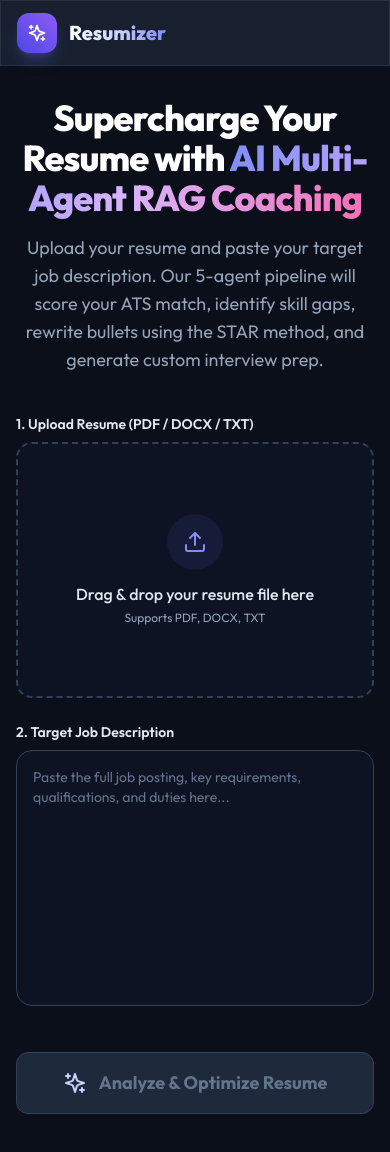
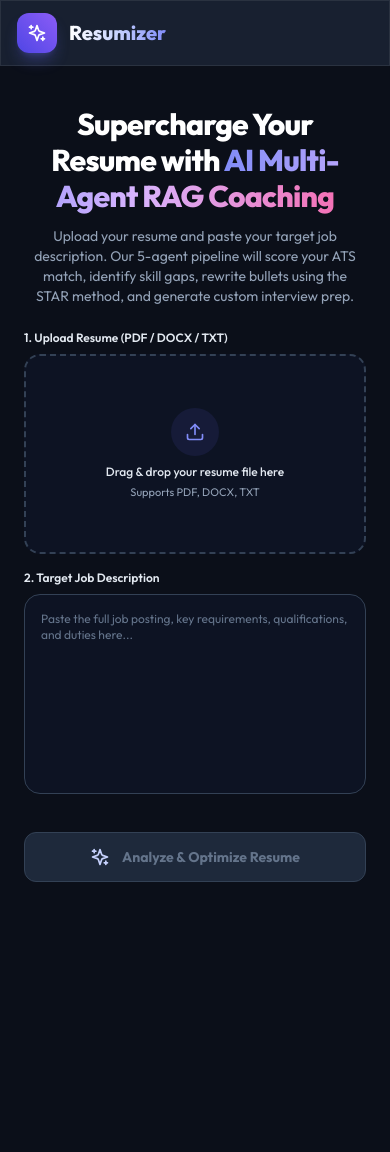
Before and after one commit to Retep-dev/Resumizer, a React (Vite) app in the folder frontend/: page / in a window 390 px wide. Shown: the top 1152 px of the page. After the commit the page ends 922 px from the top, so only its background shows below. Built offline with nearby package versions, Linux system fonts and the light colour scheme.

Commit message:
UI: Enhance full fluid responsiveness across mobile, tablet, and desktop screens

```diff
--- a/frontend/src/App.jsx
+++ b/frontend/src/App.jsx
@@ -45,10 +45,10 @@ export default function App() {
   };
 
   return (
-    <div className="min-h-screen bg-[#0b0f19] text-slate-100 flex flex-col font-sans">
+    <div className="min-h-screen bg-[#0b0f19] text-slate-100 flex flex-col font-sans antialiased overflow-x-hidden">
       <Navbar onReset={analysisData ? handleReset : null} />
 
-      <main className="flex-1 pb-16">
+      <main className="flex-1 w-full max-w-7xl mx-auto px-4 sm:px-6 lg:px-8 py-6 sm:py-8 space-y-6 sm:space-y-8">
         {!analysisData ? (
           <FileUploader
             onAnalyze={handleAnalyze}
@@ -56,73 +56,75 @@ export default function App() {
             error={error}
           />
         ) : (
-          <div className="max-w-7xl mx-auto px-4 sm:px-6 lg:px-8 py-8 space-y-8">
-            {/* Header summary banner */}
-            <div className="glass-panel p-6 rounded-3xl border border-slate-800 flex flex-col md:flex-row items-center justify-between gap-4">
-              <div>
-                <h2 className="text-2xl font-extrabold text-white">
-                  Analysis Complete for <span className="text-indigo-400">{analysisData.analysis.resume_data.full_name}</span>
+          <div className="space-y-6 sm:space-y-8 w-full">
+            {/* Responsive Header summary banner */}
+            <div className="glass-panel p-4 sm:p-6 rounded-3xl border border-slate-800 flex flex-col lg:flex-row items-center justify-between gap-4">
+              <div className="text-center lg:text-left w-full lg:w-auto">
+                <h2 className="text-xl sm:text-2xl font-extrabold text-white">
+                  Analysis Complete for <span className="text-indigo-400">{analysisData.analysis.resume_data.full_name || 'Candidate'}</span>
                 </h2>
-                <p className="text-xs text-slate-400 mt-1">
+                <p className="text-xs text-slate-400 mt-1 truncate max-w-xs sm:max-w-md mx-auto lg:mx-0">
                   Session ID: <code className="text-slate-300 font-mono">{analysisData.session_id}</code>
                 </p>
               </div>
 
-              {/* Navigation Tabs */}
-              <div className="flex flex-wrap items-center gap-2 p-1.5 rounded-2xl bg-slate-900 border border-slate-800">
+              {/* Scrollable Responsive Navigation Tabs */}
+              <div className="w-full lg:w-auto overflow-x-auto pb-1 lg:pb-0 scrollbar-none">
+                <div className="flex items-center gap-1.5 sm:gap-2 p-1.5 rounded-2xl bg-slate-900 border border-slate-800 min-w-max">
                   <button
                     onClick={() => setActiveTab('overview')}
-                  className={`flex items-center space-x-2 px-4 py-2 rounded-xl text-xs font-semibold transition ${
+                    className={`flex items-center space-x-1.5 sm:space-x-2 px-3 sm:px-4 py-2 rounded-xl text-xs font-semibold transition ${
                       activeTab === 'overview'
                         ? 'bg-indigo-600 text-white shadow-md'
                         : 'text-slate-400 hover:text-white hover:bg-slate-800'
                     }`}
                   >
-                  <Award className="h-4 w-4" />
+                    <Award className="h-3.5 w-3.5 sm:h-4 sm:w-4" />
                     <span>ATS & Gaps</span>
                   </button>
 
                   <button
                     onClick={() => setActiveTab('rewrite')}
-                  className={`flex items-center space-x-2 px-4 py-2 rounded-xl text-xs font-semibold transition ${
+                    className={`flex items-center space-x-1.5 sm:space-x-2 px-3 sm:px-4 py-2 rounded-xl text-xs font-semibold transition ${
                       activeTab === 'rewrite'
                         ? 'bg-indigo-600 text-white shadow-md'
                         : 'text-slate-400 hover:text-white hover:bg-slate-800'
                     }`}
                   >
-                  <FileEdit className="h-4 w-4" />
+                    <FileEdit className="h-3.5 w-3.5 sm:h-4 sm:w-4" />
                     <span>STAR Rewriter</span>
                   </button>
 
                   <button
                     onClick={() => setActiveTab('interview')}
-                  className={`flex items-center space-x-2 px-4 py-2 rounded-xl text-xs font-semibold transition ${
+                    className={`flex items-center space-x-1.5 sm:space-x-2 px-3 sm:px-4 py-2 rounded-xl text-xs font-semibold transition ${
                       activeTab === 'interview'
                         ? 'bg-indigo-600 text-white shadow-md'
                         : 'text-slate-400 hover:text-white hover:bg-slate-800'
                     }`}
                   >
-                  <HelpCircle className="h-4 w-4" />
+                    <HelpCircle className="h-3.5 w-3.5 sm:h-4 sm:w-4" />
                     <span>Interview Prep</span>
                   </button>
 
                   <button
                     onClick={() => setActiveTab('chat')}
-                  className={`flex items-center space-x-2 px-4 py-2 rounded-xl text-xs font-semibold transition ${
+                    className={`flex items-center space-x-1.5 sm:space-x-2 px-3 sm:px-4 py-2 rounded-xl text-xs font-semibold transition ${
                       activeTab === 'chat'
                         ? 'bg-indigo-600 text-white shadow-md'
                         : 'text-slate-400 hover:text-white hover:bg-slate-800'
                     }`}
                   >
-                  <MessageSquare className="h-4 w-4" />
+                    <MessageSquare className="h-3.5 w-3.5 sm:h-4 sm:w-4" />
                     <span>AI Career Coach</span>
                   </button>
+                </div>
               </div>
             </div>
 
             {/* Tab Views */}
             {activeTab === 'overview' && (
-              <div className="space-y-8">
+              <div className="space-y-6 sm:space-y-8 w-full">
                 <ATSScoreCard atsScore={analysisData.analysis.ats_score} />
                 <SkillGapView skillGap={analysisData.analysis.skill_gap} />
               </div>
--- a/frontend/src/components/ATSScoreCard.jsx
+++ b/frontend/src/components/ATSScoreCard.jsx
@@ -11,34 +11,34 @@ export default function ATSScoreCard({ atsScore }) {
   };
 
   return (
-    <div className="glass-panel p-6 rounded-3xl border border-slate-800 space-y-6">
-      <div className="flex flex-col md:flex-row items-center justify-between gap-6 pb-6 border-b border-slate-800">
+    <div className="glass-panel p-4 sm:p-6 rounded-3xl border border-slate-800 space-y-6 w-full">
+      <div className="flex flex-col lg:flex-row items-center justify-between gap-6 pb-6 border-b border-slate-800">
         {/* Overall Score Meter */}
-        <div className="flex items-center space-x-5">
-          <div className={`h-24 w-24 rounded-2xl border-2 flex flex-col items-center justify-center font-extrabold ${getScoreColor(atsScore.overall_score)}`}>
-            <span className="text-3xl">{atsScore.overall_score}</span>
-            <span className="text-[10px] uppercase font-bold tracking-widest text-slate-400">/ 100</span>
+        <div className="flex flex-col sm:flex-row items-center text-center sm:text-left space-y-3 sm:space-y-0 sm:space-x-5 w-full lg:w-auto">
+          <div className={`h-20 w-20 sm:h-24 sm:w-24 rounded-2xl border-2 flex flex-col items-center justify-center font-extrabold shrink-0 ${getScoreColor(atsScore.overall_score)}`}>
+            <span className="text-2xl sm:text-3xl">{atsScore.overall_score}</span>
+            <span className="text-[9px] sm:text-[10px] uppercase font-bold tracking-widest text-slate-400">/ 100</span>
           </div>
           <div>
-            <div className="flex items-center space-x-2">
+            <div className="flex items-center justify-center sm:justify-start space-x-2">
               <Award className="h-5 w-5 text-indigo-400" />
-              <h2 className="text-xl font-bold text-white">Overall ATS Match Score</h2>
+              <h2 className="text-lg sm:text-xl font-bold text-white">Overall ATS Match Score</h2>
             </div>
-            <p className="text-slate-400 text-sm mt-1 max-w-md">
+            <p className="text-slate-400 text-xs sm:text-sm mt-1 max-w-md">
               {atsScore.breakdown_summary}
             </p>
           </div>
         </div>
 
         {/* Metric Progress Bars */}
-        <div className="w-full md:w-72 space-y-3">
+        <div className="w-full lg:w-80 space-y-3">
           <div>
             <div className="flex justify-between text-xs font-semibold mb-1">
               <span className="text-slate-300">Keyword Match</span>
               <span className="text-indigo-400">{atsScore.keyword_match_score}%</span>
             </div>
             <div className="h-2 w-full bg-slate-800 rounded-full overflow-hidden">
-              <div className="h-full bg-indigo-500 rounded-full" style={{ width: `${atsScore.keyword_match_score}%` }}></div>
+              <div className="h-full bg-indigo-500 rounded-full transition-all duration-500" style={{ width: `${atsScore.keyword_match_score}%` }}></div>
             </div>
           </div>
 
@@ -48,7 +48,7 @@ export default function ATSScoreCard({ atsScore }) {
               <span className="text-purple-400">{atsScore.experience_match_score}%</span>
             </div>
             <div className="h-2 w-full bg-slate-800 rounded-full overflow-hidden">
-              <div className="h-full bg-purple-500 rounded-full" style={{ width: `${atsScore.experience_match_score}%` }}></div>
+              <div className="h-full bg-purple-500 rounded-full transition-all duration-500" style={{ width: `${atsScore.experience_match_score}%` }}></div>
             </div>
           </div>
 
@@ -58,7 +58,7 @@ export default function ATSScoreCard({ atsScore }) {
               <span className="text-emerald-400">{atsScore.formatting_score}%</span>
             </div>
             <div className="h-2 w-full bg-slate-800 rounded-full overflow-hidden">
-              <div className="h-full bg-emerald-500 rounded-full" style={{ width: `${atsScore.formatting_score}%` }}></div>
+              <div className="h-full bg-emerald-500 rounded-full transition-all duration-500" style={{ width: `${atsScore.formatting_score}%` }}></div>
             </div>
           </div>
         </div>
@@ -70,11 +70,11 @@ export default function ATSScoreCard({ atsScore }) {
         <div className="p-4 rounded-2xl bg-emerald-500/5 border border-emerald-500/20">
           <div className="flex items-center space-x-2 mb-3">
             <CheckCircle className="h-4 w-4 text-emerald-400" />
-            <h4 className="font-semibold text-sm text-emerald-300">Matched Keywords ({atsScore.matched_keywords?.length || 0})</h4>
+            <h4 className="font-semibold text-xs sm:text-sm text-emerald-300">Matched Keywords ({atsScore.matched_keywords?.length || 0})</h4>
           </div>
           <div className="flex flex-wrap gap-1.5">
             {atsScore.matched_keywords?.map((kw, i) => (
-              <span key={i} className="px-2.5 py-1 rounded-md text-xs font-medium bg-emerald-500/10 text-emerald-300 border border-emerald-500/20">
+              <span key={i} className="px-2.5 py-1 rounded-md text-[11px] sm:text-xs font-medium bg-emerald-500/10 text-emerald-300 border border-emerald-500/20">
                 {kw}
               </span>
             ))}
@@ -85,11 +85,11 @@ export default function ATSScoreCard({ atsScore }) {
         <div className="p-4 rounded-2xl bg-rose-500/5 border border-rose-500/20">
           <div className="flex items-center space-x-2 mb-3">
             <AlertTriangle className="h-4 w-4 text-rose-400" />
-            <h4 className="font-semibold text-sm text-rose-300">Missing Critical Keywords ({atsScore.missing_keywords?.length || 0})</h4>
+            <h4 className="font-semibold text-xs sm:text-sm text-rose-300">Missing Critical Keywords ({atsScore.missing_keywords?.length || 0})</h4>
           </div>
           <div className="flex flex-wrap gap-1.5">
             {atsScore.missing_keywords?.map((kw, i) => (
-              <span key={i} className="px-2.5 py-1 rounded-md text-xs font-medium bg-rose-500/10 text-rose-300 border border-rose-500/20">
+              <span key={i} className="px-2.5 py-1 rounded-md text-[11px] sm:text-xs font-medium bg-rose-500/10 text-rose-300 border border-rose-500/20">
                 {kw}
               </span>
             ))}
--- a/frontend/src/components/FileUploader.jsx
+++ b/frontend/src/components/FileUploader.jsx
@@ -26,38 +26,38 @@ export default function FileUploader({ onAnalyze, isLoading, error }) {
   };
 
   return (
-    <div className="max-w-4xl mx-auto py-8 px-4">
-      <div className="text-center mb-10">
-        <h1 className="text-4xl sm:text-5xl font-extrabold tracking-tight text-white mb-4">
+    <div className="w-full max-w-4xl mx-auto py-4 sm:py-8 px-2 sm:px-4">
+      <div className="text-center mb-6 sm:mb-10">
+        <h1 className="text-3xl sm:text-5xl font-extrabold tracking-tight text-white mb-3 sm:mb-4">
           Supercharge Your Resume with <br className="hidden sm:inline" />
           <span className="bg-gradient-to-r from-indigo-400 via-purple-300 to-pink-400 bg-clip-text text-transparent">
             AI Multi-Agent RAG Coaching
           </span>
         </h1>
-        <p className="text-slate-400 text-lg max-w-2xl mx-auto">
+        <p className="text-slate-400 text-sm sm:text-lg max-w-2xl mx-auto px-2">
           Upload your resume and paste your target job description. Our 5-agent pipeline will score your ATS match, identify skill gaps, rewrite bullets using the STAR method, and generate custom interview prep.
         </p>
       </div>
 
       {error && (
-        <div className="mb-6 p-4 rounded-xl bg-red-500/10 border border-red-500/30 flex items-center space-x-3 text-red-400">
+        <div className="mb-6 p-4 rounded-xl bg-red-500/10 border border-red-500/30 flex items-center space-x-3 text-red-400 text-xs sm:text-sm">
           <AlertCircle className="h-5 w-5 flex-shrink-0" />
           <span>{error}</span>
         </div>
       )}
 
       <form onSubmit={handleSubmit} className="space-y-6">
-        <div className="grid grid-cols-1 md:grid-cols-2 gap-6">
+        <div className="grid grid-cols-1 md:grid-cols-2 gap-4 sm:gap-6">
           {/* File Upload Zone */}
           <div className="space-y-2">
-            <label className="block text-sm font-semibold text-slate-200">
+            <label className="block text-xs sm:text-sm font-semibold text-slate-200">
               1. Upload Resume (PDF / DOCX / TXT)
             </label>
             <div
               onDragOver={(e) => e.preventDefault()}
               onDrop={handleDrop}
               onClick={() => fileInputRef.current?.click()}
-              className={`h-64 border-2 border-dashed rounded-2xl p-6 flex flex-col items-center justify-center text-center cursor-pointer transition-all ${
+              className={`min-h-[200px] sm:h-64 border-2 border-dashed rounded-2xl p-4 sm:p-6 flex flex-col items-center justify-center text-center cursor-pointer transition-all ${
                 file
                   ? 'border-emerald-500/50 bg-emerald-500/5'
                   : 'border-slate-700 hover:border-indigo-500/60 bg-slate-900/60 hover:bg-slate-900'
@@ -72,23 +72,23 @@ export default function FileUploader({ onAnalyze, isLoading, error }) {
               />
 
               {file ? (
-                <div className="flex flex-col items-center space-y-3">
-                  <div className="h-14 w-14 rounded-full bg-emerald-500/20 text-emerald-400 flex items-center justify-center">
-                    <CheckCircle2 className="h-7 w-7" />
+                <div className="flex flex-col items-center space-y-2 sm:space-y-3">
+                  <div className="h-12 w-12 sm:h-14 sm:w-14 rounded-full bg-emerald-500/20 text-emerald-400 flex items-center justify-center">
+                    <CheckCircle2 className="h-6 w-6 sm:h-7 sm:w-7" />
                   </div>
                   <div>
-                    <p className="font-semibold text-white truncate max-w-[200px]">{file.name}</p>
-                    <p className="text-xs text-slate-400">{(file.size / 1024).toFixed(1)} KB • Click to change</p>
+                    <p className="font-semibold text-white text-xs sm:text-sm truncate max-w-[220px]">{file.name}</p>
+                    <p className="text-[11px] sm:text-xs text-slate-400 mt-0.5">{(file.size / 1024).toFixed(1)} KB • Click to change</p>
                   </div>
                 </div>
               ) : (
-                <div className="flex flex-col items-center space-y-3">
-                  <div className="h-14 w-14 rounded-full bg-indigo-500/10 text-indigo-400 flex items-center justify-center">
-                    <Upload className="h-6 w-6" />
+                <div className="flex flex-col items-center space-y-2 sm:space-y-3">
+                  <div className="h-12 w-12 sm:h-14 sm:w-14 rounded-full bg-indigo-500/10 text-indigo-400 flex items-center justify-center">
+                    <Upload className="h-5 w-5 sm:h-6 sm:w-6" />
                   </div>
                   <div>
-                    <p className="text-slate-200 font-medium">Drag & drop your resume file here</p>
-                    <p className="text-xs text-slate-400 mt-1">Supports PDF, DOCX, TXT</p>
+                    <p className="text-slate-200 font-medium text-xs sm:text-sm">Drag & drop your resume file here</p>
+                    <p className="text-[11px] sm:text-xs text-slate-400 mt-1">Supports PDF, DOCX, TXT</p>
                   </div>
                 </div>
               )}
@@ -97,25 +97,25 @@ export default function FileUploader({ onAnalyze, isLoading, error }) {
 
           {/* Job Description Textarea */}
           <div className="space-y-2">
-            <label className="block text-sm font-semibold text-slate-200">
+            <label className="block text-xs sm:text-sm font-semibold text-slate-200">
               2. Target Job Description
             </label>
             <textarea
-              rows={9}
+              rows={8}
               value={jobDescription}
               onChange={(e) => setJobDescription(e.target.value)}
               placeholder="Paste the full job posting, key requirements, qualifications, and duties here..."
-              className="w-full h-64 p-4 rounded-2xl bg-slate-900/60 border border-slate-700 focus:border-indigo-500 focus:ring-1 focus:ring-indigo-500 text-slate-100 placeholder-slate-500 text-sm resize-none"
+              className="w-full min-h-[200px] sm:h-64 p-4 rounded-2xl bg-slate-900/60 border border-slate-700 focus:border-indigo-500 focus:ring-1 focus:ring-indigo-500 text-slate-100 placeholder-slate-500 text-xs sm:text-sm resize-none"
             />
           </div>
         </div>
 
         {/* Submit CTA */}
-        <div className="flex justify-center pt-4">
+        <div className="flex justify-center pt-2 sm:pt-4">
           <button
             type="submit"
             disabled={!file || !jobDescription.trim() || isLoading}
-            className={`w-full sm:w-auto px-8 py-4 rounded-xl font-bold text-lg flex items-center justify-center space-x-3 transition-all ${
+            className={`w-full sm:w-auto px-6 sm:px-8 py-3.5 sm:py-4 rounded-xl font-bold text-sm sm:text-lg flex items-center justify-center space-x-3 transition-all ${
               !file || !jobDescription.trim() || isLoading
                 ? 'bg-slate-800 text-slate-500 cursor-not-allowed border border-slate-700'
                 : 'bg-gradient-to-r from-indigo-600 via-indigo-500 to-purple-600 hover:from-indigo-500 hover:to-purple-500 text-white shadow-xl glow-button'
@@ -123,12 +123,12 @@ export default function FileUploader({ onAnalyze, isLoading, error }) {
           >
             {isLoading ? (
               <>
-                <Loader2 className="h-6 w-6 animate-spin text-white" />
+                <Loader2 className="h-5 w-5 sm:h-6 sm:w-6 animate-spin text-white" />
                 <span>Running Multi-Agent Pipeline...</span>
               </>
             ) : (
               <>
-                <Sparkles className="h-6 w-6 text-indigo-200" />
+                <Sparkles className="h-5 w-5 sm:h-6 sm:w-6 text-indigo-200" />
                 <span>Analyze & Optimize Resume</span>
               </>
             )}
--- a/frontend/src/components/RewriteDiffView.jsx
+++ b/frontend/src/components/RewriteDiffView.jsx
@@ -13,13 +13,13 @@ export default function RewriteDiffView({ rewriteReport }) {
   };
 
   return (
-    <div className="glass-panel p-6 rounded-3xl border border-slate-800 space-y-6">
+    <div className="glass-panel p-4 sm:p-6 rounded-3xl border border-slate-800 space-y-6 w-full">
       <div className="flex items-center space-x-3 pb-4 border-b border-slate-800">
-        <div className="h-10 w-10 rounded-xl bg-indigo-500/10 border border-indigo-500/20 flex items-center justify-center text-indigo-400">
+        <div className="h-10 w-10 rounded-xl bg-indigo-500/10 border border-indigo-500/20 flex items-center justify-center text-indigo-400 shrink-0">
           <FileEdit className="h-5 w-5" />
         </div>
         <div>
-          <h3 className="text-lg font-bold text-white">Tailored Resume & STAR Rewriter</h3>
+          <h3 className="text-base sm:text-lg font-bold text-white">Tailored Resume & STAR Rewriter</h3>
           <p className="text-xs text-slate-400">Side-by-side original vs optimized bullet points incorporating metrics & missing skills</p>
         </div>
       </div>
@@ -31,7 +31,7 @@ export default function RewriteDiffView({ rewriteReport }) {
             <Sparkles className="h-4 w-4 text-indigo-400" />
             <span>Tailored Professional Summary</span>
           </div>
-          <p className="text-sm text-slate-200 leading-relaxed font-sans">
+          <p className="text-xs sm:text-sm text-slate-200 leading-relaxed font-sans">
             {rewriteReport.tailored_summary}
           </p>
         </div>
@@ -41,7 +41,7 @@ export default function RewriteDiffView({ rewriteReport }) {
       <div className="space-y-6">
         {rewriteReport.rewritten_experiences?.map((exp, expIdx) => (
           <div key={expIdx} className="space-y-3">
-            <div className="flex items-center space-x-2 text-sm font-bold text-white">
+            <div className="flex flex-wrap items-center gap-1.5 sm:gap-2 text-xs sm:text-sm font-bold text-white">
               <span className="text-indigo-400">{exp.job_title}</span>
               <span className="text-slate-500">•</span>
               <span className="text-slate-300">{exp.company}</span>
@@ -51,7 +51,7 @@ export default function RewriteDiffView({ rewriteReport }) {
               {exp.rewritten_bullets?.map((bullet, bulletIdx) => {
                 const uniqueId = `${expIdx}-${bulletIdx}`;
                 return (
-                  <div key={bulletIdx} className="p-4 rounded-2xl bg-slate-900/80 border border-slate-800 grid grid-cols-1 md:grid-cols-2 gap-4 relative group">
+                  <div key={bulletIdx} className="p-4 rounded-2xl bg-slate-900/80 border border-slate-800 grid grid-cols-1 lg:grid-cols-2 gap-4 relative group">
                     {/* Original */}
                     <div className="space-y-1">
                       <span className="text-[10px] uppercase font-bold text-slate-400 tracking-wider">Original Bullet</span>
```
Lines whose indentation alone changed are shown as unchanged.
